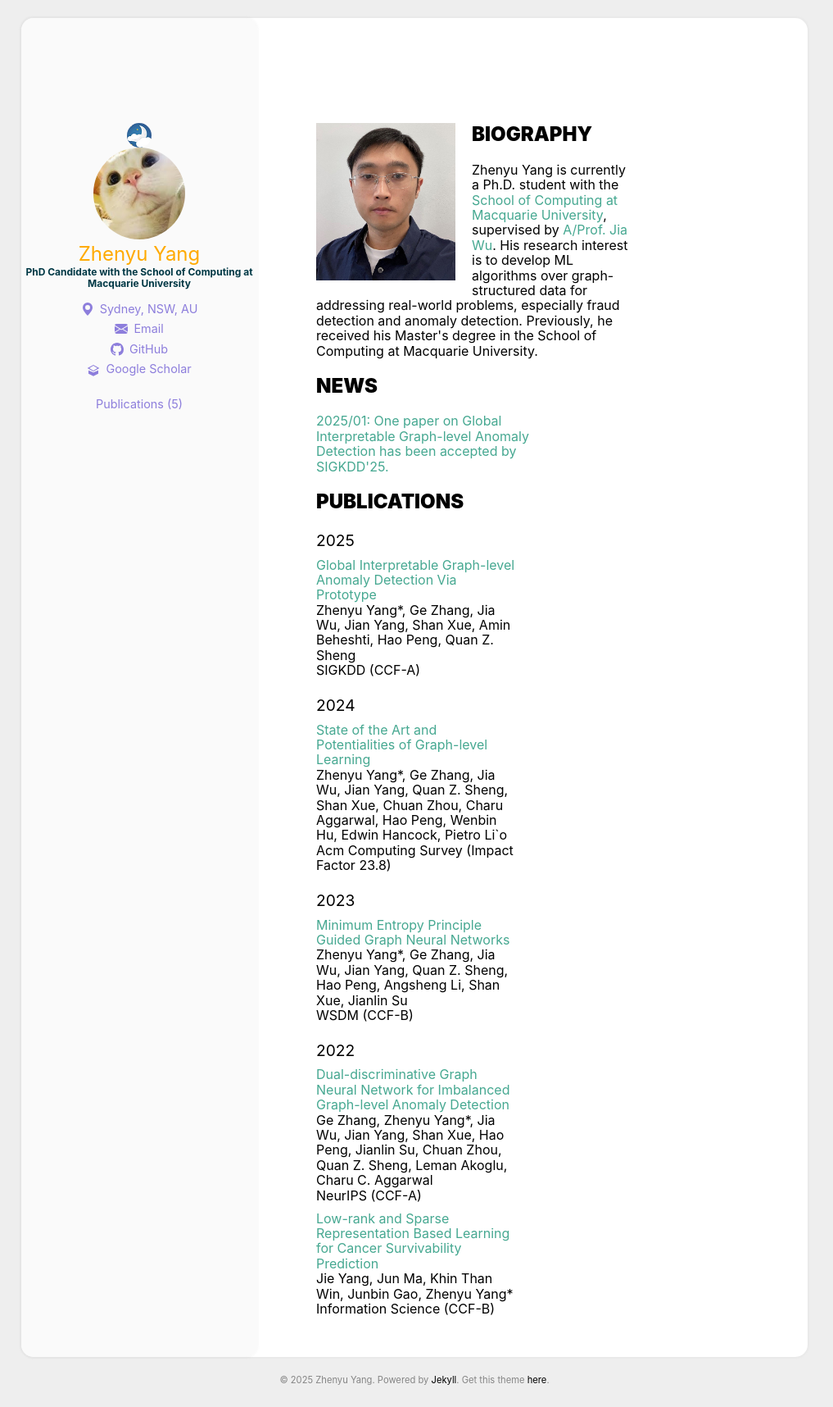
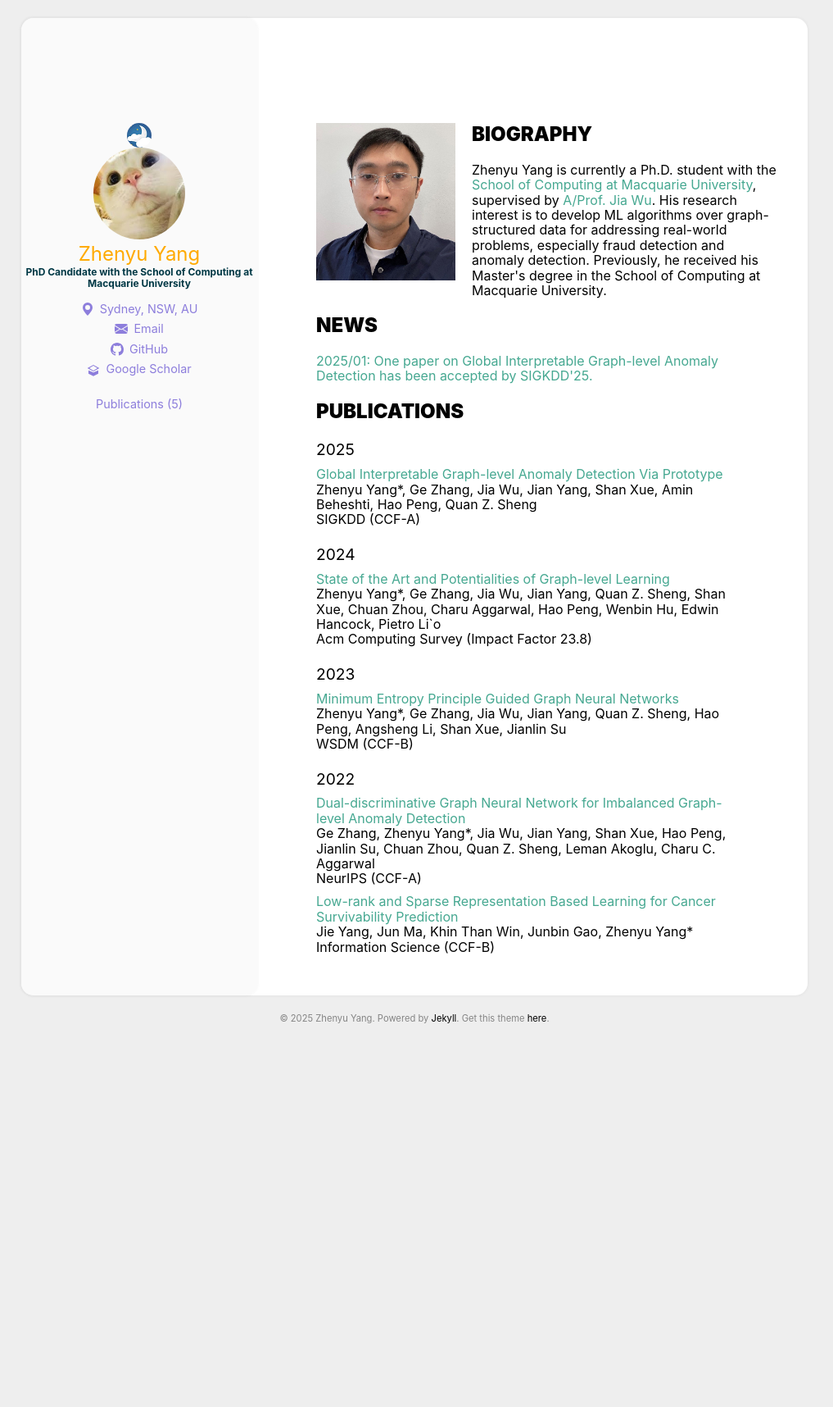
Before and after one commit to ZhenyuYangMQ/ZhenyuYangMQ.github.io, a Jekyll site: the page built from index.html, in a window 1280 px wide. Shown: the whole page at 82% size, without its empty margins (134-1151 px from the left). Built offline with Jekyll 4.4.1, drawn with Linux system fonts in a browser that asks for light colours; after the commit the page ends 1274 px from its top, so only the background shows below that.

Commit message:
Update main.scss

```diff
--- a/assets/css/main.scss
+++ b/assets/css/main.scss
@@ -266,7 +266,7 @@ img {
     }
 
     @include breakpoint(medium) {
-        max-width: 30rem;
+        max-width: 50rem;
         margin-top: 5rem;
     }
 
@@ -288,7 +288,7 @@ img {
 .archive_title {
     word-wrap: normal;
     @include breakpoint(medium) {
-        max-width: 80%;
+        max-width: 95%;
     }
 }
 
```
